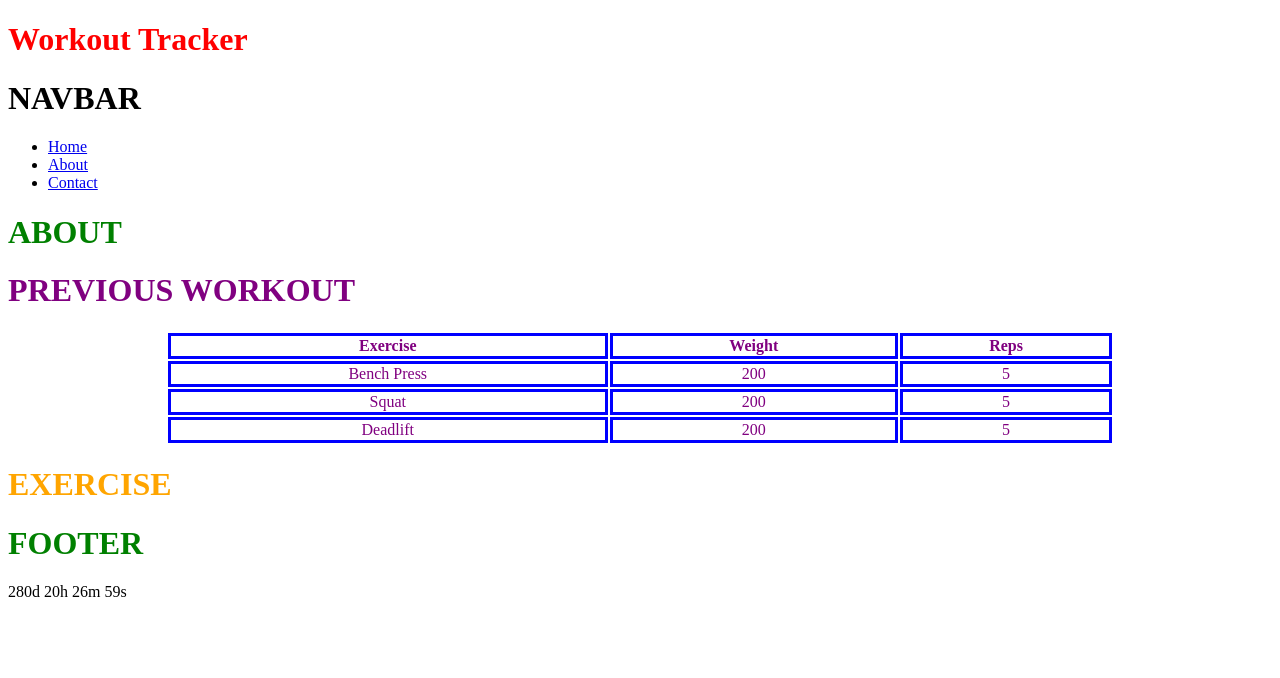
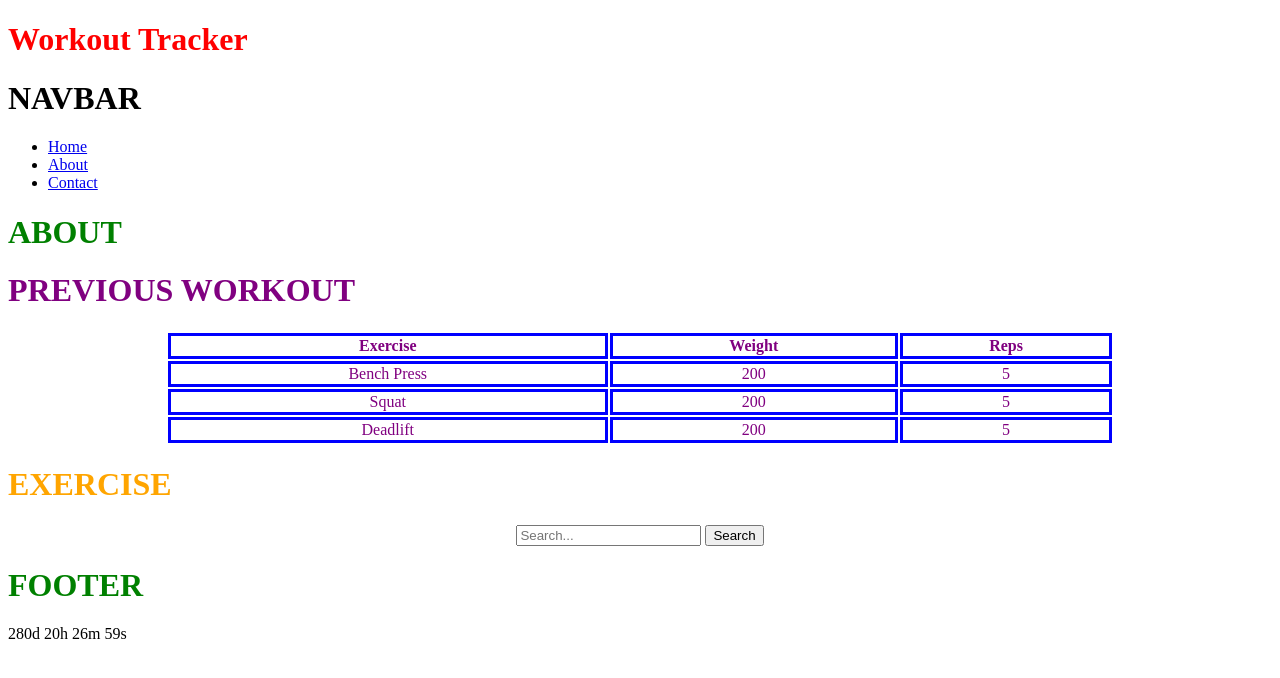
Before and after one commit to chris6661/workout, a plain HTML site: page index.html in a window 1280 px wide. Drawn offline with Linux system fonts and the light colour scheme.

Commit message:
added basic search bar

```diff
--- a/index.html
+++ b/index.html
@@ -57,7 +57,14 @@
     <div class = "exercise">
         <h1>EXERCISE</h1>
 
-        <!-- pull in exercise info with api here -->
+            <!-- search box -->
+            <form class="form" role="search">
+                <input type="search" id="query" name="q"
+                 placeholder="Search..."
+                 aria-label="Search through site content">
+                <button>Search</button>
+              </form>
+            <!-- pull in exercise info with api here -->
 
     </div>
 
--- a/style.css
+++ b/style.css
@@ -38,6 +38,12 @@ th, td, tr {
     color: orange;
 }
 
+.form {
+    width: 75%;
+    margin: auto;
+    text-align: center;
+}
+
 /****** FOOTER ******/
 
 .footer {
```
